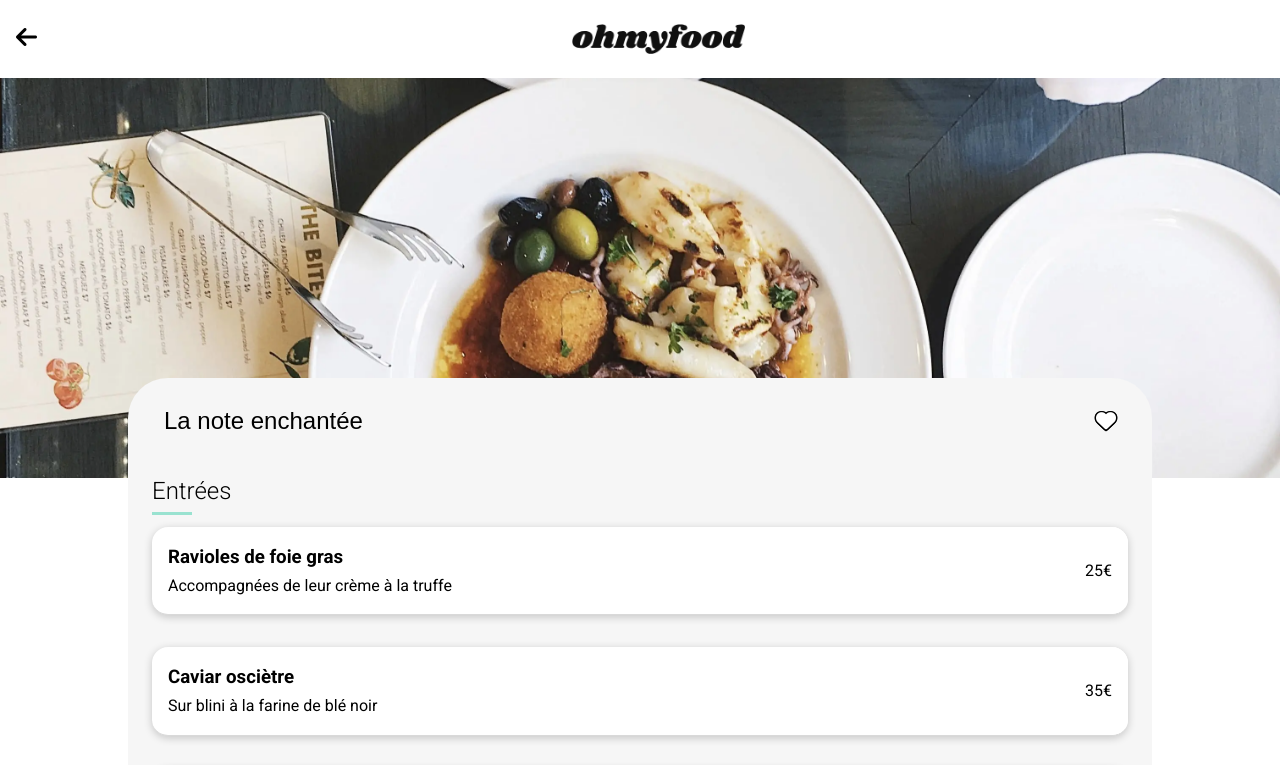
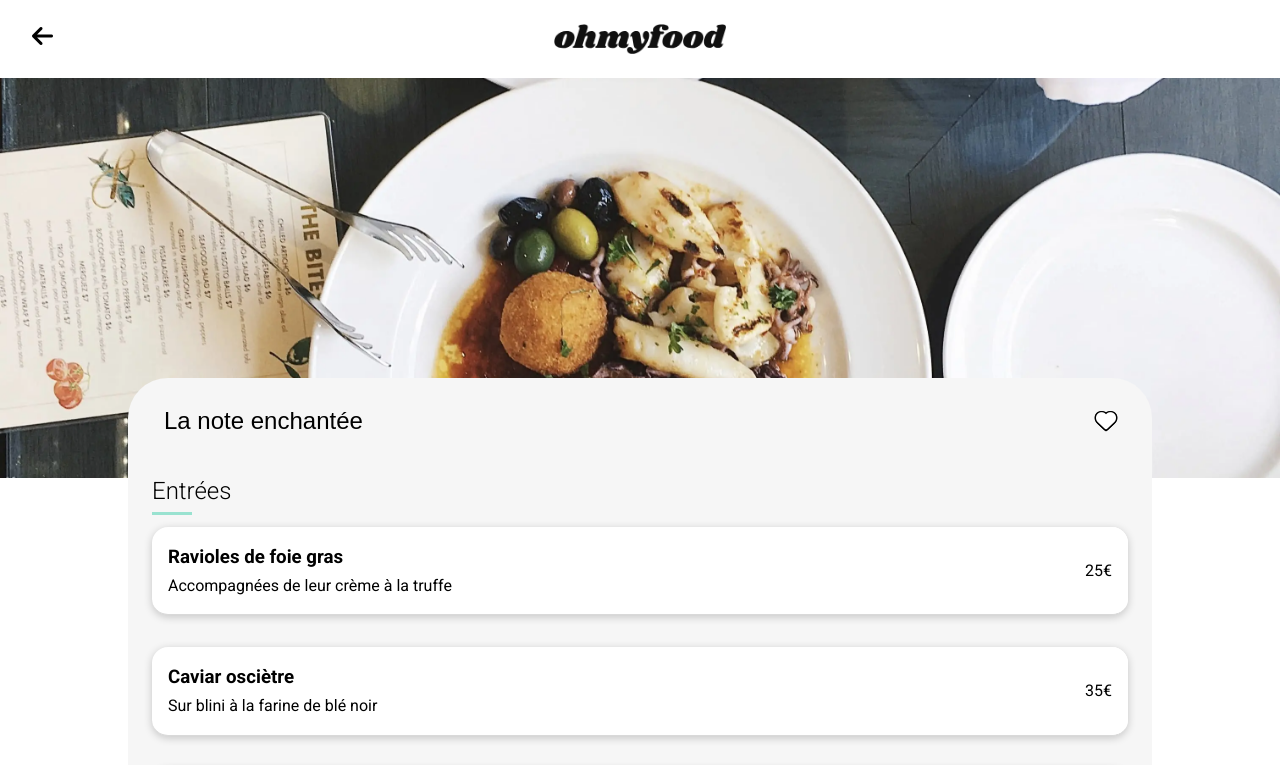
Before and after one commit to Steinshy/OC-OhMyFood, a plain HTML site: page assets/restaurants/note.html in a window 1280 px wide. Shown: the top 765 px of the page. Drawn offline with Linux system fonts and the light colour scheme; a web font is replaced by a local one.

Commit message:
Header + footer fix

```diff
--- a/assets/css/style.css
+++ b/assets/css/style.css
@@ -198,28 +198,20 @@ img {
    ========================= */
 header {
   display: flex;
+  flex-direction: row;
   align-items: center;
   justify-content: center;
   position: relative;
   margin: var(--space-lg) 0;
 }
 
-.header__nav {
-  display: flex;
-  flex-direction: row;
-  position: relative;
-  align-items: center;
-  justify-content: center;
-  width: 100%;
+.header__nav a {
+  position: absolute;
+  left: 2rem;
 }
 
-.header__nav i {
-  margin-inline-start: var(--space-md);
+.header__nav a i {
   font-size: var(--font-size-xl);
-}
-
-.header__nav img {
-  margin: 0 auto;
 }
 
 /* =========================
@@ -409,7 +401,6 @@ header {
 footer {
   display: grid;
   min-height: 130px;
-  gap: 5rem;
   background-color: var(--color-background-dark);
   padding: var(--space-lg);
   align-items: center;
@@ -669,6 +660,7 @@ footer nav i {
     display: flex;
     flex-direction: row-reverse;
     justify-content: flex-start;
+    gap: 5rem;
   }
 
   footer nav ul {
```
Also changed, not shown: index.html (+2 -4 lines).
